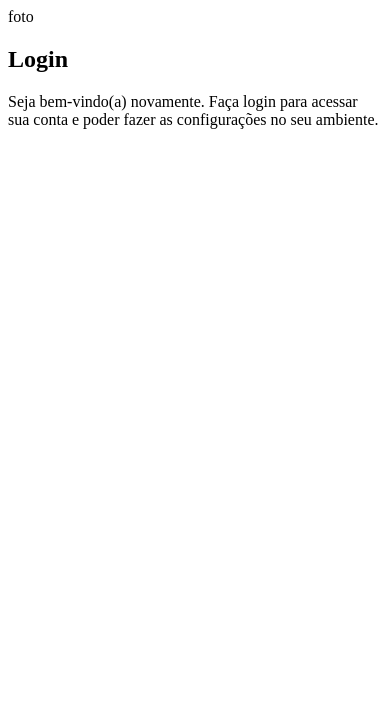
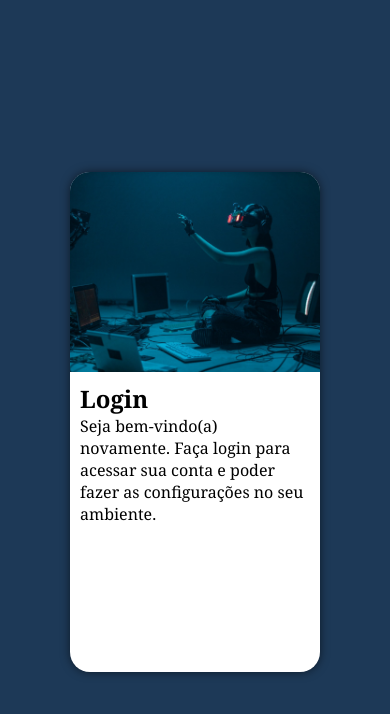
Before and after one commit to EduardaRibeiro04/projeto-login, a plain HTML site: page index.html in a window 390 px wide. Drawn offline with Linux system fonts and the light colour scheme.

Commit message:
fiz a tela de login com o mobile first

```diff
--- a/estilos/style.css
+++ b/estilos/style.css
@@ -1 +1,47 @@
 @charset "UTF-8";
+
+*{
+    font-family: Cambria, Cochin, Georgia, Times, 'Times New Roman', serif;
+    padding: 0px;
+    margin: 0px;
+    box-sizing: border-box;
+}
+
+body, html{
+    background-color: #032245ad;
+    height: 100vh;
+    width: 100vw;
+}
+
+main{
+    position: relative;
+    height: 100vh;
+    width: 100vw;
+}
+
+section#login{
+    position: absolute;
+    top: 50%;
+    left: 50%;
+    transform: translate(-50%, -50%);
+    overflow: hidden;
+
+    background-color: white;
+    width: 250px;
+    height: 500px;
+    border-radius: 20px;
+    box-shadow: 0px 0px 10px rgba(0, 0, 0, 0.553);
+}
+
+section#login > div#imagem{
+    display: block;
+    background:  #032245ad url(../imagens/tela-login.jpg) no-repeat;
+    height: 200px;
+    background-size: cover;
+    background-position: left top;
+}
+
+section#login > div#formulario{
+    display: block;
+    padding: 10px;
+}
--- a/index.html
+++ b/index.html
@@ -10,13 +10,12 @@
     <main>
         <section id="login">
          <div id="imagem">
-           foto
+
          </div>
          <div id="formulario">
            <h1>Login</h1>
            <p>Seja bem-vindo(a) novamente. Faça login para acessar sua conta e poder fazer as configurações no seu ambiente.</p>
            <form action="login.php" method="post">
-
            </form>
          </div>
         </section>
```
